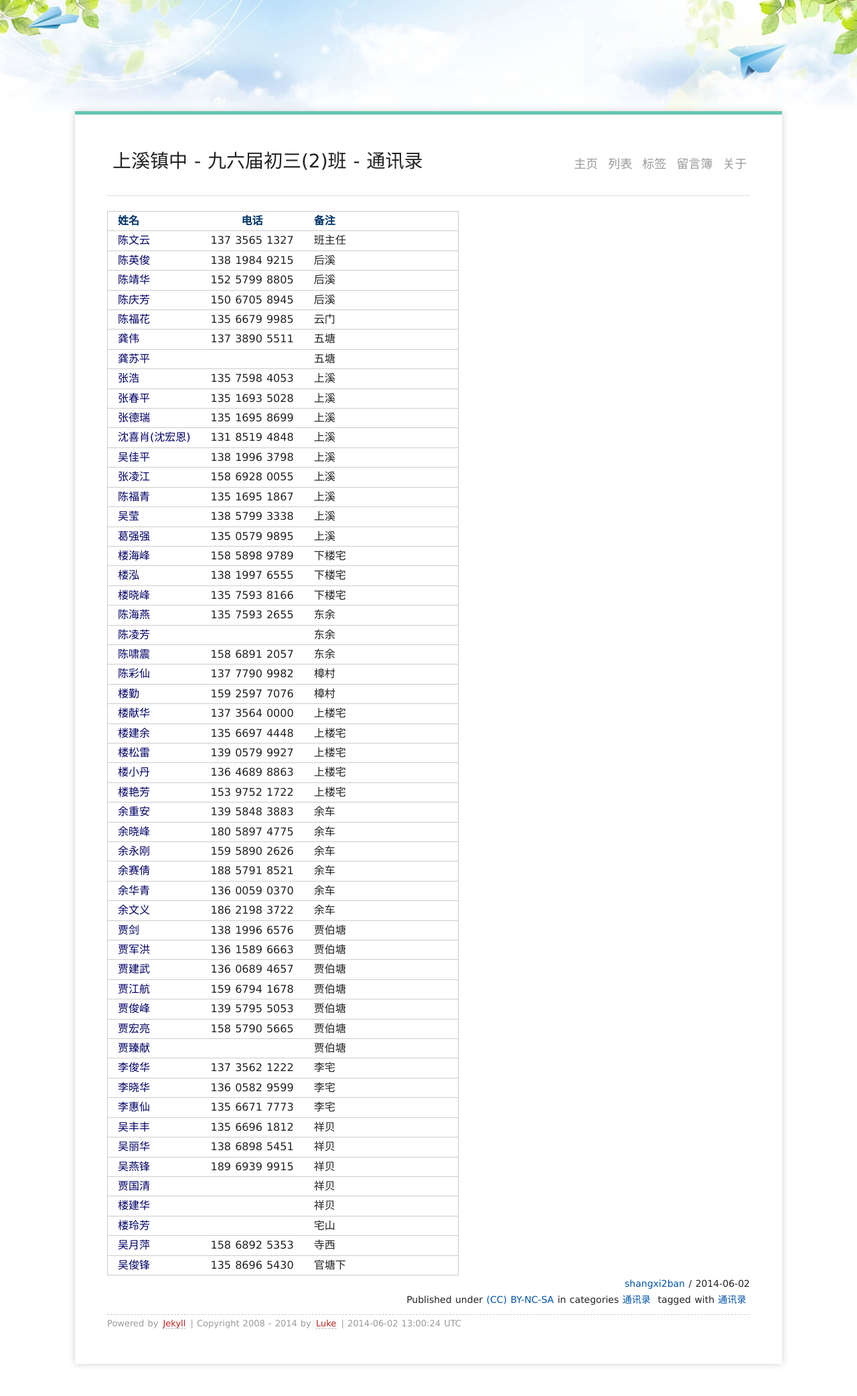
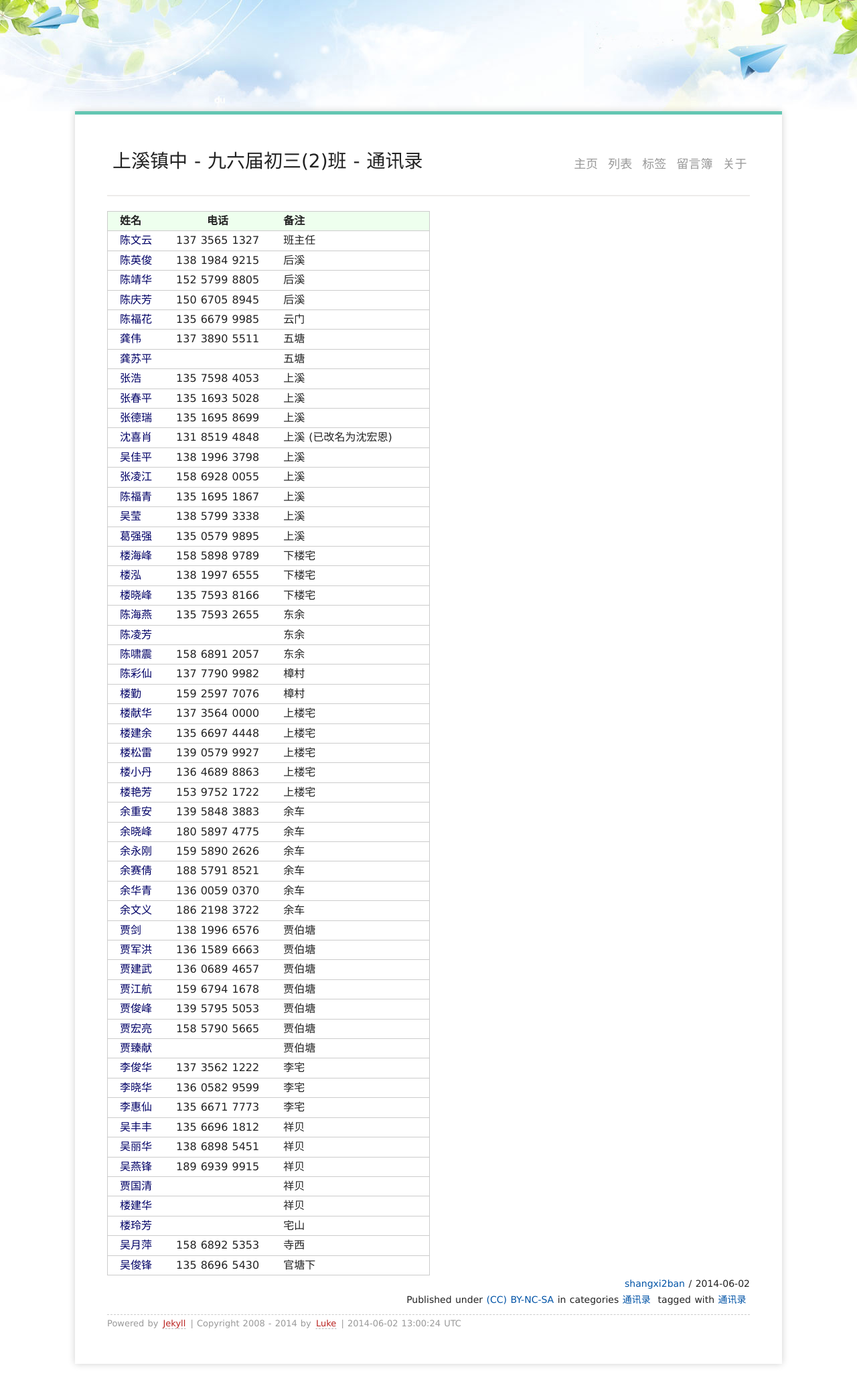
Before and after one commit to shangxi2ban/shangxi2ban.github.io, a Jekyll site: the page built from _posts/2014/2014-06-02-tongxunlu.md, in a window 1280 px wide. Shown: the whole page at 67% size. Built offline with Jekyll 4.4.1, drawn with Linux system fonts in a browser that asks for light colours; Markdown is read by kramdown in place of the engine named in the settings; comment, search, counter and statistics services are not loaded.

Commit message:
daily updates

```diff
--- a/_posts/2014/2014-06-02-tongxunlu.md
+++ b/_posts/2014/2014-06-02-tongxunlu.md
@@ -73,9 +73,9 @@
     </tr>
 
     <tr>
-        <td class="name">沈喜肖(沈宏恩)</td>
+        <td class="name">沈喜肖</td>
         <td class="phone">131 8519 4848</td>
-        <td class="remark">上溪</td>
+        <td class="remark">上溪 (已改名为沈宏恩)</td>
     </tr>
 
     <tr>
--- a/media/css/screen.css
+++ b/media/css/screen.css
@@ -48,20 +48,21 @@
 
 th, td {
     line-height: 1.4em;
-    padding: 3px 15px;
+    padding: 3px 18px;
 }
 
 tr {
     border: 1px solid #ccc;
 }
 
-th.hname { text-align: left; font-weight: bold; color:#036;}
-th.hphone { text-align: center;font-weight: bold; color:#036;}
-th.hremark { text-align: left;font-weight: bold; color:#036; width:200px;}
+th.hname { text-align: left; font-weight: bold; background:#efe;}
+th.hphone { text-align: center; font-weight: bold; background:#efe;}
+th.hremark { text-align: left; font-weight: bold; background:#efe; width: 200px;}
 
 td.name { text-align: left; color:#006;}
 td.phone { text-align: center;}
 td.remark { text-align: left;}
+td:hover {background: #cfc;}
 
 body{
     font-size: 16px;
```
